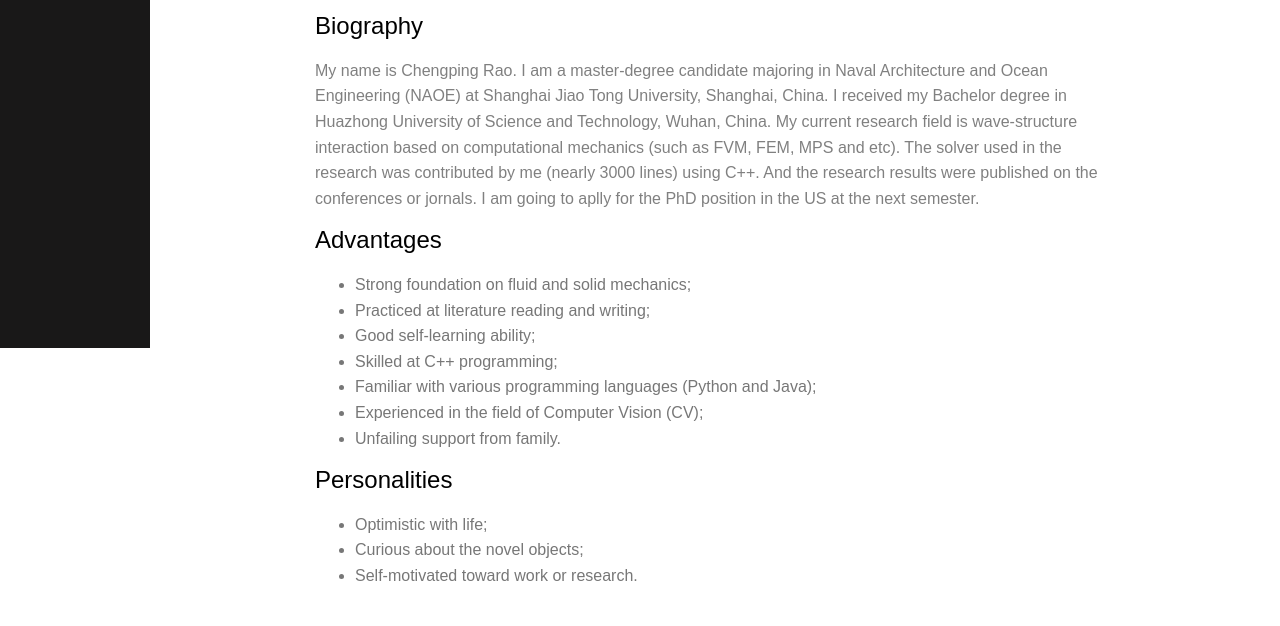
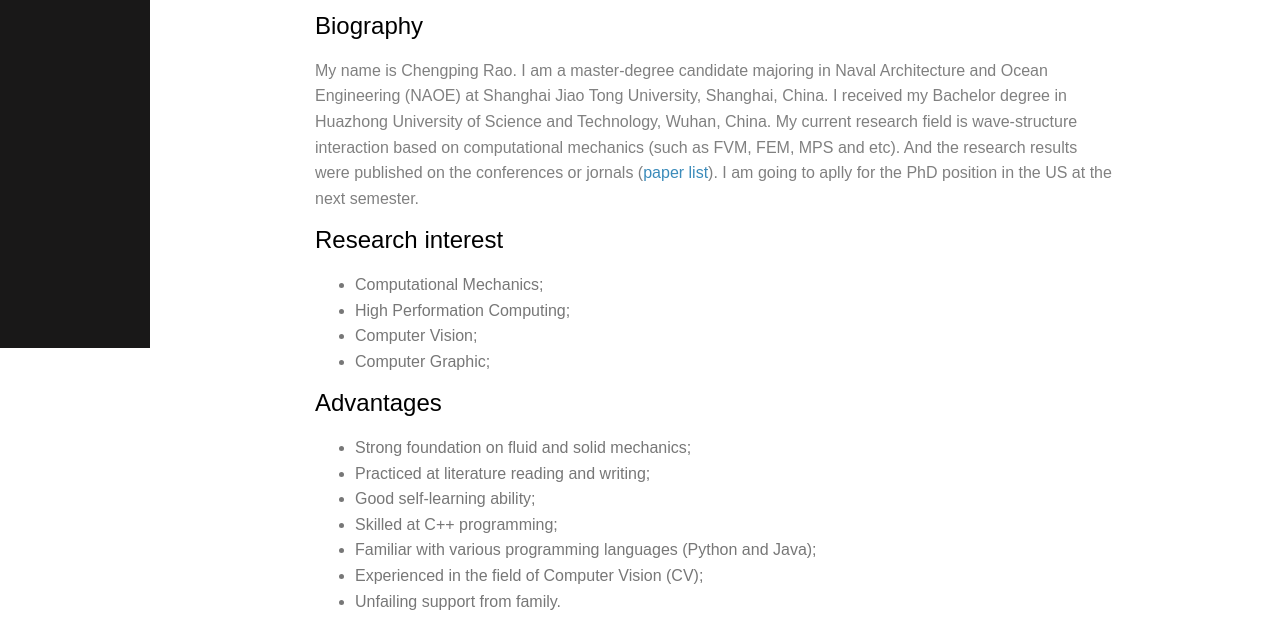
Before and after one commit to Raocp/Raocp.github.io, a plain HTML site: page profile/index.html in a window 1280 px wide. Shown: the part 452-1078 px from the top of the page. Drawn offline with nearby package versions, Linux system fonts and the light colour scheme.

Commit message:
update 2017.9.13-10

```diff
--- a/index.xml
+++ b/index.xml
@@ -30,7 +30,7 @@ Solution ONE: The QR-code which represents the unique position of the parking sp
 
       <guid>https://Raocp.github.io/profile/</guid>
       <description>Biography
-My name is Chengping Rao. I am a master-degree candidate majoring in Naval Architecture and Ocean Engineering (NAOE) at Shanghai Jiao Tong University, Shanghai, China. I received my Bachelor degree in Huazhong University of Science and Technology, Wuhan, China. My current research field is wave-structure interaction based on computational mechanics (such as FVM, FEM, MPS and etc). The solver used in the research was contributed by me (nearly 3000 lines) using C++.</description>
+My name is Chengping Rao. I am a master-degree candidate majoring in Naval Architecture and Ocean Engineering (NAOE) at Shanghai Jiao Tong University, Shanghai, China. I received my Bachelor degree in Huazhong University of Science and Technology, Wuhan, China. My current research field is wave-structure interaction based on computational mechanics (such as FVM, FEM, MPS and etc). And the research results were published on the conferences or jornals (paper list).</description>
     </item>
 
     <item>
--- a/profile/index.html
+++ b/profile/index.html
@@ -221,7 +221,16 @@
 
 <p><font size="5" style="font-weight:normal;font-style:normal;" color=black> Biography </font></p>
 
-<p><font size="3" style="font-weight:normal;font-style:normal;" color=gray> My name is Chengping Rao. I am a master-degree candidate majoring in Naval Architecture and Ocean Engineering (NAOE) at Shanghai Jiao Tong University, Shanghai, China. I received my Bachelor degree in Huazhong University of Science and Technology, Wuhan, China. My current research field is wave-structure interaction based on computational mechanics (such as FVM, FEM, MPS and etc). The solver used in the research was contributed by me (nearly 3000 lines) using C++. And the research results were published on the conferences or jornals. I am going to aplly for the PhD position in the US at the next semester. </font></p>
+<p><font size="3" style="font-weight:normal;font-style:normal;" color=gray> My name is Chengping Rao. I am a master-degree candidate majoring in Naval Architecture and Ocean Engineering (NAOE) at Shanghai Jiao Tong University, Shanghai, China. I received my Bachelor degree in Huazhong University of Science and Technology, Wuhan, China. My current research field is wave-structure interaction based on computational mechanics (such as FVM, FEM, MPS and etc). And the research results were published on the conferences or jornals (<a href="https://raocp.github.io/publication/">paper list</a>). I am going to aplly for the PhD position in the US at the next semester. </font></p>
+
+<p><font size="5" style="font-weight:normal;font-style:normal;" color=black> Research interest </font></p>
+
+<ul>
+<li>Computational Mechanics;</li>
+<li>High Performation Computing;</li>
+<li>Computer Vision;</li>
+<li>Computer Graphic;</li>
+</ul>
 
 <p><font size="5" style="font-weight:normal;font-style:normal;" color=black> Advantages </font></p>
 
```
